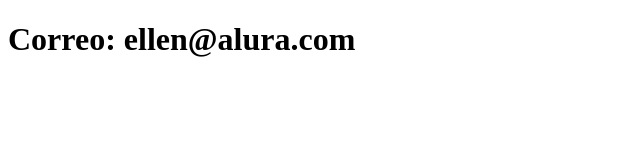
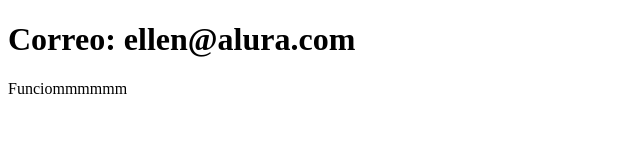
Before and after one commit to CleysiR/sistema-de-registro, a plain HTML site: page contacto.html in a window 1280 px wide. Shown: the whole page, without its empty margins (0-640 px from the left). Drawn offline with Linux system fonts and the light colour scheme.

Commit message:
Update el contact.html

```diff
--- a/contacto.html
+++ b/contacto.html
@@ -7,5 +7,6 @@
 </head>
 <body>
     <h1>Correo: ellen@alura.com</h1>
+    <p>Funciommmmmm</p>
 </body>
 </html>
```
